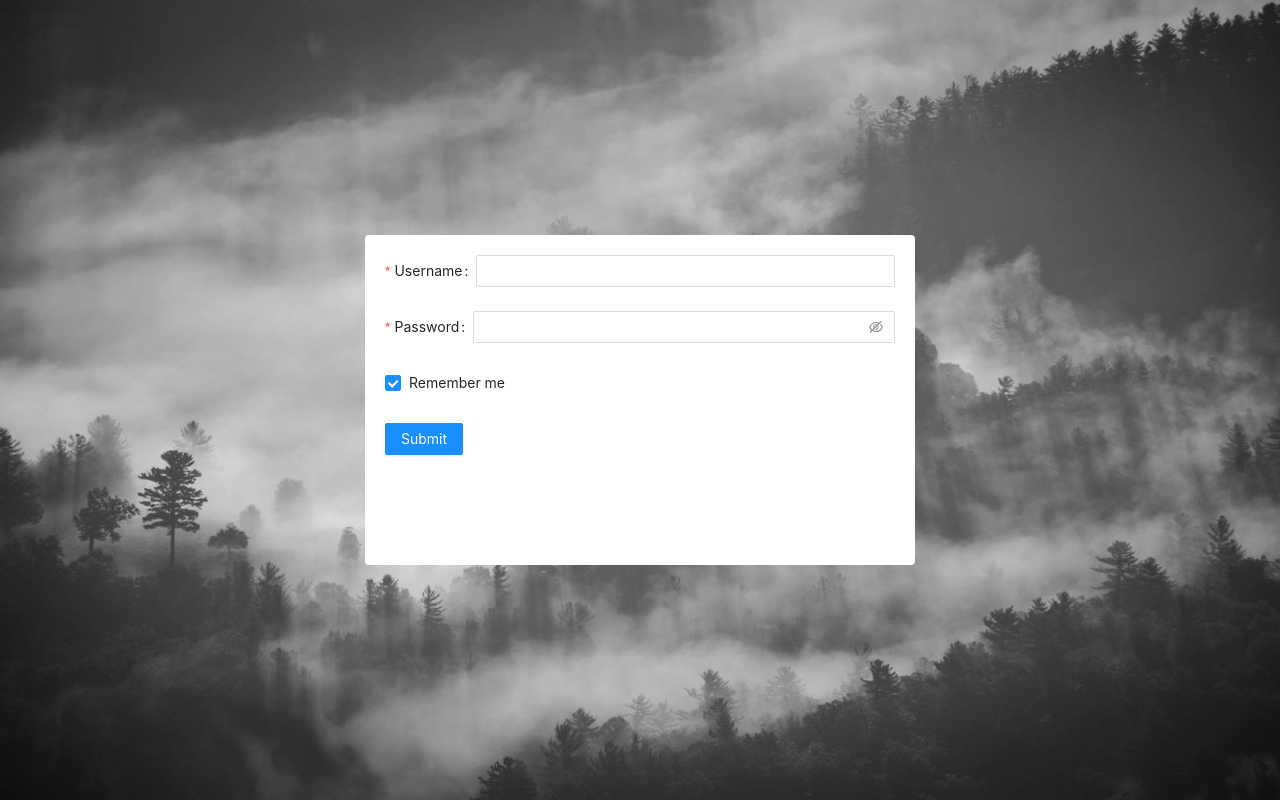
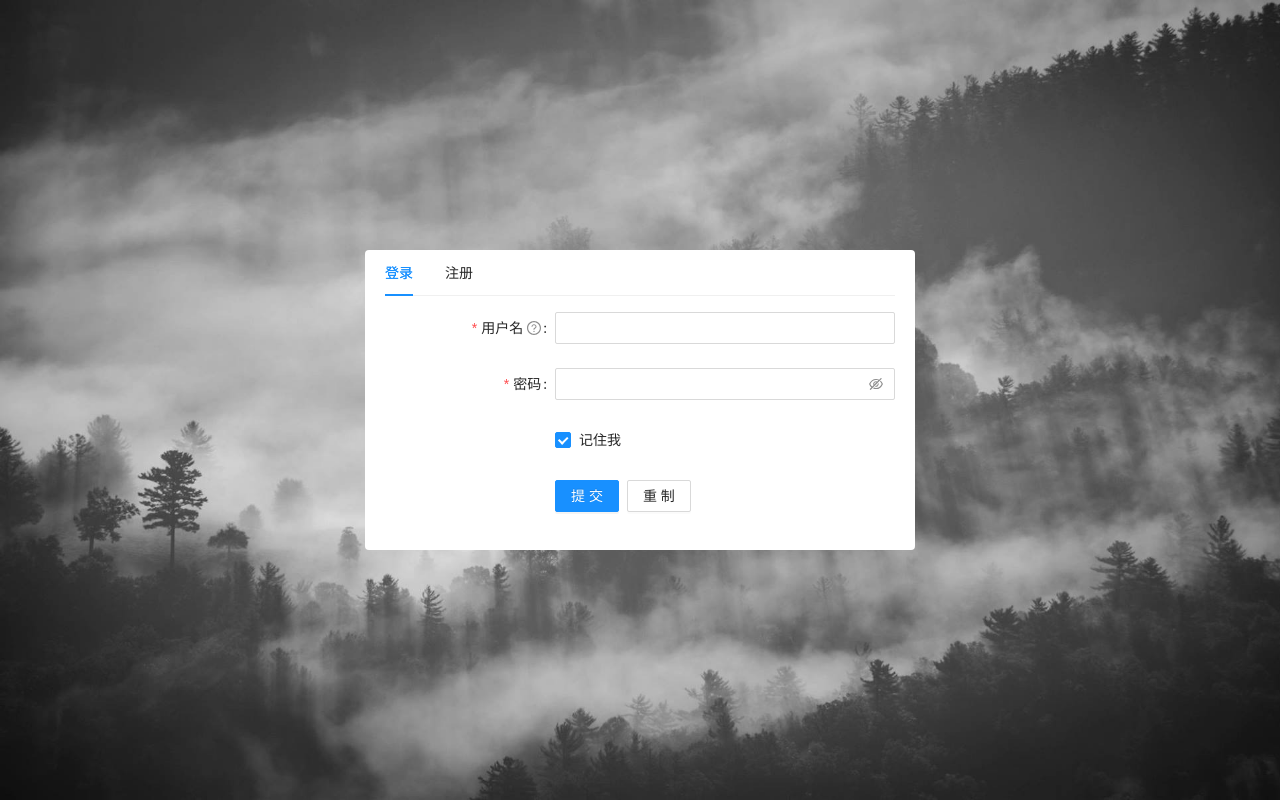
Before and after one commit to so-much-to-learn/chatroom-website, a React app: page /#/login in a window 1280 px wide. Built offline with nearby package versions, Linux system fonts and the light colour scheme.

Commit message:
feat: login页面

```diff
--- a/config/webpack.config.js
+++ b/config/webpack.config.js
@@ -1,4 +1,3 @@
-
 const fs = require('fs')
 const path = require('path')
 const webpack = require('webpack')
@@ -708,25 +707,26 @@ module.exports = function(webpackEnv) {
               silent: true,
               // The formatter is invoked directly in WebpackDevServerUtils during development
               formatter: isEnvProduction ? typescriptFormatter : undefined
-            }),
-      new ESLintPlugin({
-        // Plugin options
-        extensions: ['js', 'mjs', 'jsx', 'ts', 'tsx'],
-        formatter: require.resolve('react-dev-utils/eslintFormatter'),
-        eslintPath: require.resolve('eslint'),
-        context: paths.appSrc,
-        // ESLint class options
-        cwd: paths.appPath,
-        resolvePluginsRelativeTo: __dirname,
-        baseConfig: {
-          extends: [require.resolve('eslint-config-react-app/base')],
-          rules: {
-            ...(!hasJsxRuntime && {
-              'react/react-in-jsx-scope': 'error'
             })
-          }
-        }
-      })
+            // ,
+            // new ESLintPlugin({
+            //   // Plugin options
+            //   extensions: ['js', 'mjs', 'jsx', 'ts', 'tsx'],
+            //   formatter: require.resolve('react-dev-utils/eslintFormatter'),
+            //   eslintPath: require.resolve('eslint'),
+            //   context: paths.appSrc,
+            //   // ESLint class options
+            //   cwd: paths.appPath,
+            //   resolvePluginsRelativeTo: __dirname,
+            //   baseConfig: {
+            //     extends: [require.resolve('eslint-config-react-app/base')],
+            //     rules: {
+            //       ...(!hasJsxRuntime && {
+            //         'react/react-in-jsx-scope': 'error'
+            //       })
+            //     }
+            //   }
+            // })
     ].filter(Boolean),
     // Some libraries import Node modules but don't use them in the browser.
     // Tell webpack to provide empty mocks for them so importing them works.
--- a/package.json
+++ b/package.json
@@ -21,6 +21,7 @@
     "bfj": "^7.0.2",
     "camelcase": "^6.1.0",
     "case-sensitive-paths-webpack-plugin": "2.3.0",
+    "crypto-js": "^4.0.0",
     "css-loader": "4.3.0",
     "dotenv": "8.2.0",
     "dotenv-expand": "5.1.0",
@@ -169,7 +170,6 @@
     "@types/react-dom": "^16.9.9",
     "@types/react-router-dom": "^5.1.6",
     "@types/sass": "^1.16.0",
-    "eslint": "^7.12.1",
     "eslint-config-google": "^0.14.0",
     "sass": "^1.27.0",
     "typescript": "^4.0.5"
--- a/src/App.tsx
+++ b/src/App.tsx
@@ -4,23 +4,15 @@ import store from './store'
 import Home from './pages/home'
 import { HashRouter as Router, Route } from 'react-router-dom'
 import Login from './pages/login'
-import zhCN from 'antd/lib/locale/zh_CN'
-import { ConfigProvider } from 'antd'
-import 'moment/locale/zh-cn'
-import moment from 'moment'
-
-moment.locale('zh-cn')
 
 function App() {
   return (
     <div className='App'>
       <Provider store={ store }>
-        <ConfigProvider locale={ zhCN }>
-          <Router>
-            <Route path='/' component={ Home } exact/>
-            <Route path='/login' component={ Login }/>
-          </Router>
-        </ConfigProvider>
+        <Router>
+          <Route path='/' component={ Home } exact/>
+          <Route path='/login' component={ Login }/>
+        </Router>
       </Provider>
     </div>
   )
--- a/src/apis/fetch.ts
+++ b/src/apis/fetch.ts
@@ -1,6 +1,5 @@
 import axios, { AxiosResponse, AxiosInstance, AxiosRequestConfig, AxiosError } from 'axios'
-
-const BaseURL = 'http://mock.sherlocked93.club/mock/5f997599a934e3002d35f0e2/chat-web'
+import { BaseURL } from 'constants/server'
 
 const service: AxiosInstance = axios.create({
     baseURL: BaseURL,
--- a/src/apis/index.ts
+++ b/src/apis/index.ts
@@ -1,12 +1,20 @@
 import fetch from './fetch'
+import { AxiosResponse } from 'axios'
 // import store from '../store'
 
 const getChatroomMessage = ({ id = 1 } = {}) => fetch({
-  method: 'post',
-  url: '/agv/task/cancelTask',
-  data: { id }
+    method: 'post',
+    url: '/chatroom/messages',
+    data: { id }
+})
+
+const userLogin = ({ username, password }: loginQuery = {}) => fetch({
+    method: 'post',
+    url: '/login',
+    data: { username, password }
 })
 
 export {
-  getChatroomMessage
+    getChatroomMessage,
+    userLogin
 }
--- /dev/null
+++ b/src/constants/server.ts
@@ -0,0 +1 @@
+export const BaseURL = 'http://sherlocked93.club:7300/mock/5f997599a934e3002d35f0e2/chat-web'
--- a/src/index.tsx
+++ b/src/index.tsx
@@ -1,14 +1,20 @@
 import React from 'react'
 import ReactDOM from 'react-dom'
+import moment from 'moment'
+import { ConfigProvider } from 'antd'
 
 import 'normalize.css/normalize.css'
 import 'antd/dist/antd.css'
 import './index.css'
 import App from './App'
+import zhCN from 'antd/lib/locale/zh_CN'
+import 'moment/locale/zh-cn'
+
+moment.locale('zh-cn')
 
 ReactDOM.render(
-  <React.StrictMode>
+  <ConfigProvider locale={ zhCN }>
     <App/>
-  </React.StrictMode>,
+  </ConfigProvider>,
   document.getElementById('root')
 )
--- a/src/pages/login/index.module.css
+++ b/src/pages/login/index.module.css
@@ -10,11 +10,15 @@
   justify-content: center;
   align-items: center;
 
-  .form {
+  .tab {
     width: 550px;
-    height: 330px;
+    height: 300px;
     background-color: #fff;
-    padding: 20px;
+    padding: 0 20px 20px;
     border-radius: 4px;
+
+    :global(.ant-btn:first-child) {
+      margin-right: 8px;
+    }
   }
 }
--- a/src/pages/login/index.tsx
+++ b/src/pages/login/index.tsx
@@ -1,42 +1,90 @@
 import React from 'react'
 import styles from './index.module.css'
-import { Form, Input, Button, Checkbox } from 'antd'
+import { Form, Input, Button, Tabs, Checkbox } from 'antd'
+
+const { TabPane } = Tabs
+
+const UsernameLocalKey = 'last_login_username'
+
+interface loginFormData {
+    username: string
+    password: string
+    remember: boolean
+}
 
 const Login: React.FC = () => {
-  const onFinish = (values: any) => {
-    console.log('Success:', values)
+    const [form] = Form.useForm()
+    const username = localStorage.getItem(UsernameLocalKey) || ''   // username初始值
+
+    /* region Methods */
+    const onReset = () => form.resetFields()
+
+    const onFinish = (formData: loginFormData) => {
+        const { remember, username, password } = formData
+        remember &&
+        window.localStorage.setItem(UsernameLocalKey, username)
+
     }
 
     const onFinishFailed = (errorInfo: any) => {
         console.log('Failed:', errorInfo)
     }
 
+    const onTabsChange = (activeKey: string) => {
+        console.log({ activeKey })
+    }
+    /* endregion  */
+
+    /* region 样式配置 */
+    const formLayout = {
+        labelCol: { span: 8 },
+        wrapperCol: { span: 16 }
+    }
+    const tailLayout = {
+        wrapperCol: { offset: 8, span: 16 }
+    }
+    /* endregion 样式配置 */
+
     return (
         <div className={ styles.container }>
-      <div className={ styles.form }>
-        <Form name='basic' initialValues={ { remember: true } } onFinish={ onFinish }
+            <Tabs defaultActiveKey='login'
+                  className={ styles.tab }
+                  onChange={ onTabsChange }>
+                <TabPane tab='登录' key='login'>
+                    <Form name='basic'
+                          form={ form }
+                          { ...formLayout }
+                          initialValues={ { remember: true, username } }
+                          onFinish={ onFinish }
                           onFinishFailed={ onFinishFailed }>
-          <Form.Item label='Username' name='username'
-            rules={ [{ required: true, message: 'Please input your username!' }] }>
+                        <Form.Item label='用户名：' name='username'
+                                   tooltip='选中记住我下次将自动填写用户名'
+                                   rules={ [{ required: true, message: '请输入用户名' }] }>
                             <Input/>
                         </Form.Item>
 
-          <Form.Item label='Password' name='password'
-            rules={ [{ required: true, message: 'Please input your password!' }] }>
+                        <Form.Item label='密码：' name='password'
+                                   rules={ [{ required: true, message: '请输入密码' }] }>
                             <Input.Password/>
                         </Form.Item>
 
-          <Form.Item name='remember' valuePropName='checked'>
-            <Checkbox>Remember me</Checkbox>
+                        <Form.Item name='remember' valuePropName='checked'
+                                   { ...tailLayout }>
+                            <Checkbox>记住我</Checkbox>
                         </Form.Item>
 
-          <Form.Item>
-            <Button type='primary' htmlType='submit'>
-                            Submit
-            </Button>
+                        <Form.Item { ...tailLayout }>
+                            <Button type='primary' htmlType='submit'>提交</Button>
+                            <Button htmlType='button' onClick={ onReset }>重制</Button>
                         </Form.Item>
                     </Form>
-      </div>
+                </TabPane>
+                <TabPane tab='注册' key='regist'>
+                    <p>Content of Tab Pane 2</p>
+                    <p>Content of Tab Pane 2</p>
+                    <p>Content of Tab Pane 2</p>
+                </TabPane>
+            </Tabs>
         </div>
     )
 }
--- a/src/store/index.ts
+++ b/src/store/index.ts
@@ -1,19 +1,21 @@
 import { action, computed, observable } from 'mobx'
+import * as Api from 'apis'
 
 class AppStore {
-    @computed get chatroomNameList(): chatroomNameItem[] {
-    return this.chatroomList.map(T => ({
-      id: T.id,
-      name: T.name,
-      recentMessage: T.messageList[T.messageList.length - 1]['message']
-    }))
+    /**
+     * 用户信息
+     * @type {userInfo}
+     */
+    @observable userInfo: userInfo = {
+        uid: null,
+        username: null,
+        token: null
     }
 
-    @observable userInfo: userInfo = {
-      uid: null,
-      username: null
-    }
-
+    /**
+     * 聊天室信息
+     * @type {chatroomInfoItem[]}
+     */
     @observable chatroomList: chatroomInfoItem[] = [
         {
             id: 1,
@@ -26,8 +28,21 @@ class AppStore {
         }
     ]
 
+    @computed get chatroomNameList(): chatroomNameItem[] {
+        return this.chatroomList.map(T => ({
+            id: T.id,
+            name: T.name,
+            recentMessage: T.messageList[T.messageList.length - 1]['message']
+        }))
+    }
+
     @action addMessage(chatroomId: number, messageObj: messageItem) {
         console.log('addMessage')
+    }
+
+    @action
+    async userLogin({ username, password }: loginQuery = {}) {
+        this.userInfo = await Api.userLogin({ username, password })
     }
 }
 
```
Also changed, not shown: src/typings/declarations.d.ts (+7 -1 lines), .eslintrc.js, 1 other file (tests, documents, lock files or other folders). Lines whose indentation alone changed are shown as unchanged.
